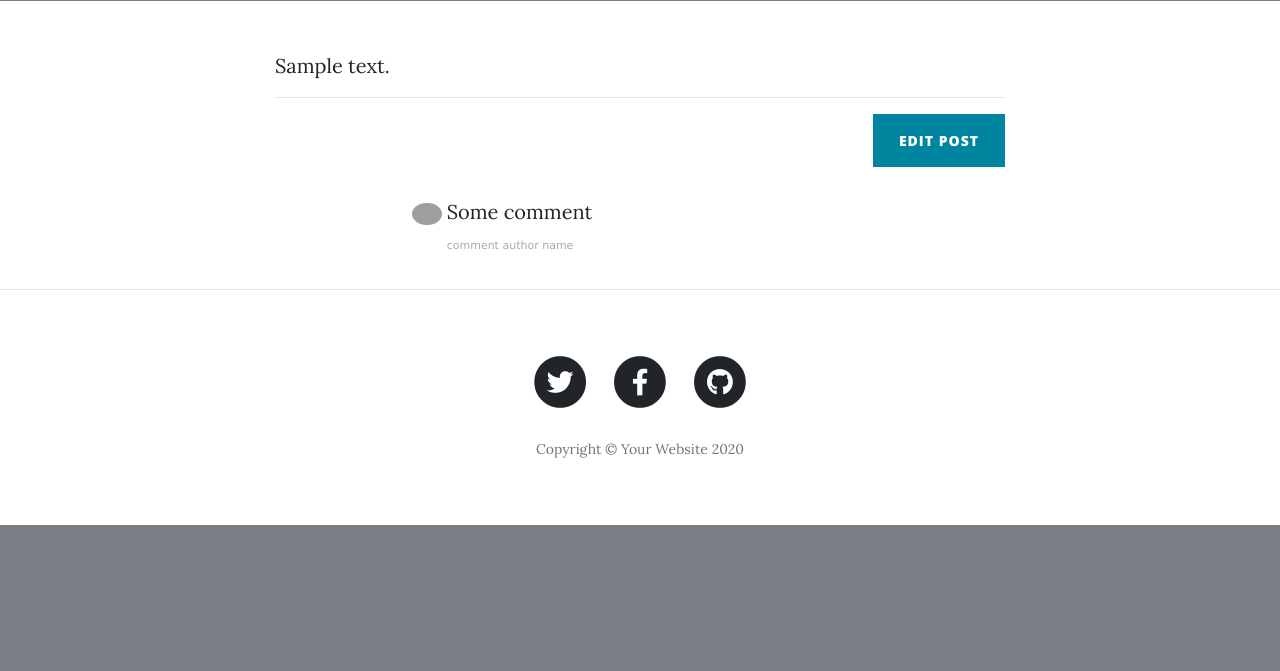
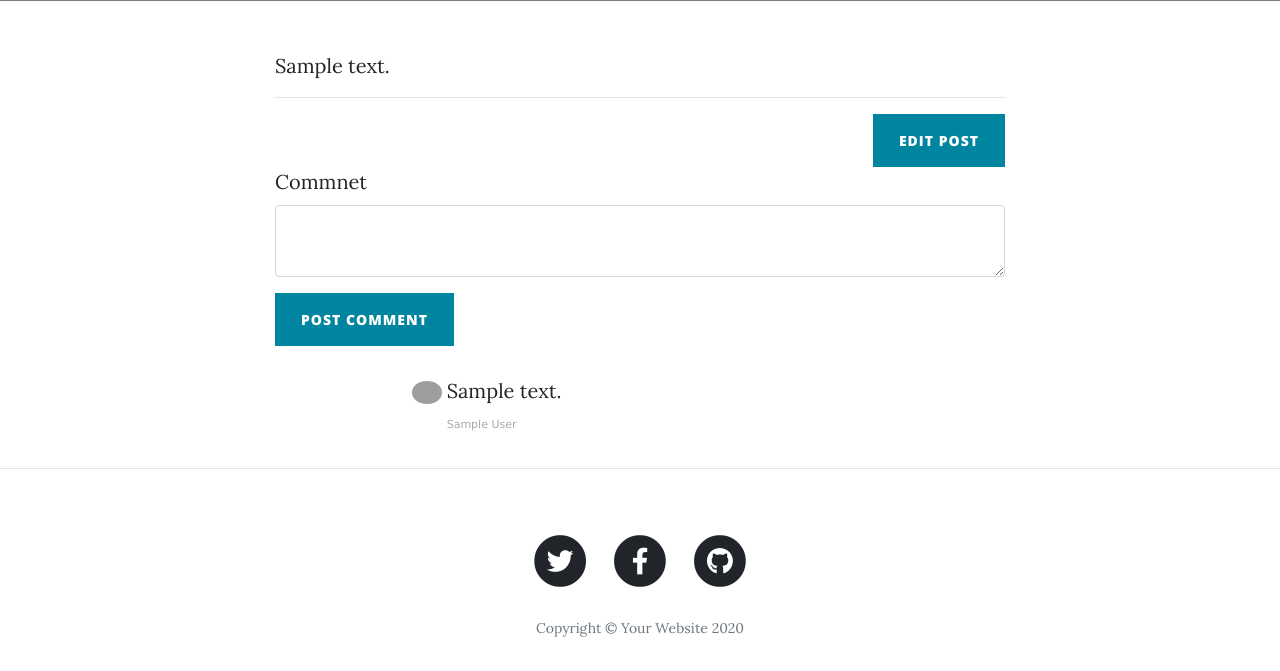
Before and after one commit to Hwkas/Blog-website, a Flask app: page /post/1 in a window 1280 px wide. Shown: the part 560-1231 px from the top of the page. Before the commit the page ends 1085 px from the top, so only its background shows below. Run offline with Flask 2, Linux system fonts and the light colour scheme; a user stored in the database is signed in; tables that the repository leaves empty hold one stand-in row (values such as "Sample post"); grey boxes marked "Sample" are stand-in pictures; some libraries are stand-ins or nearby versions; grey boxes are pictures that could not be loaded.

Commit message:
complete project

```diff
--- a/forms.py
+++ b/forms.py
@@ -1,10 +1,11 @@
 import email
 from flask_wtf import FlaskForm
-from wtforms import StringField, SubmitField, PasswordField, EmailField
+from wtforms import StringField, SubmitField, PasswordField, EmailField, TextAreaField
 from wtforms.validators import DataRequired, URL
 from flask_ckeditor import CKEditorField
 
-##WTForm
+
+# WTForm
 class CreatePostForm(FlaskForm):
     title = StringField("Blog Post Title", validators=[DataRequired()])
     subtitle = StringField("Subtitle", validators=[DataRequired()])
@@ -24,3 +25,8 @@ class LoginForm(FlaskForm):
     email = StringField(label="Email", validators=[DataRequired()])
     password = PasswordField(label="Password", validators=[DataRequired()])
     submit = SubmitField(label="Login")
+
+
+class CommentForm(FlaskForm):
+    body = TextAreaField(label="Commnet", validators=[DataRequired()])
+    submit = SubmitField(label="Post Comment")
--- a/main.py
+++ b/main.py
@@ -6,23 +6,33 @@ from werkzeug.security import generate_password_hash, check_password_hash
 from flask_sqlalchemy import SQLAlchemy
 from sqlalchemy.orm import relationship
 from flask_login import UserMixin, login_user, LoginManager, login_required, current_user, logout_user
-from forms import CreatePostForm, RegistrationForm, LoginForm
+from forms import CreatePostForm, RegistrationForm, LoginForm, CommentForm
 from flask_gravatar import Gravatar
 from functools import wraps
+
 
 app = Flask(__name__)
 app.config['SECRET_KEY'] = '8BYkEfBA6O6donzWlSihBXox7C0sKR6b'
 ckeditor = CKEditor(app)
 Bootstrap(app)
 
+
 # CONNECT TO DB
 app.config['SQLALCHEMY_DATABASE_URI'] = 'sqlite:///blog.db'
 app.config['SQLALCHEMY_TRACK_MODIFICATIONS'] = False
 db = SQLAlchemy(app)
+login_manager = LoginManager(app)
+gravatar = Gravatar(app,
+                    size=100,
+                    rating='g',
+                    default='retro',
+                    force_default=False,
+                    force_lower=False,
+                    use_ssl=False,
+                    base_url=None)
 
 
 # CONFIGURE TABLES
-
 class User(UserMixin, db.Model):
     __tablename__ = "users"
     id = db.Column(db.Integer, primary_key=True)
@@ -30,6 +40,7 @@ class User(UserMixin, db.Model):
     password = db.Column(db.String(250), nullable=False)
     name = db.Column(db.String(100), nullable=False)
     posts = relationship("BlogPost", backref="author")
+    comments = relationship("Commnet", backref="author")
 
 
 class BlogPost(db.Model):
@@ -41,24 +52,27 @@ class BlogPost(db.Model):
     body = db.Column(db.Text, nullable=False)
     img_url = db.Column(db.String(250), nullable=False)
     author_id = db.Column(db.Integer, db.ForeignKey("users.id"))
+    comments = relationship("Commnet", backref="blogpost")
 
 
-db.create_all()
+class Commnet(db.Model):
+    __tablename__ = "comments"
+    id = db.Column(db.Integer, primary_key=True)
+    body = db.Column(db.Text, nullable=False)
+    author_id = db.Column(db.Integer, db.ForeignKey("users.id"))
+    blogpost_id = db.Column(db.Integer, db.ForeignKey("blog_posts.id"))
+
+# the below line needs to be run only for very first to create db
+# db.create_all()
 
 
-# flask-login
-login_manager = LoginManager(app=app)
-
 # decorator for user_login
-
-
 @login_manager.user_loader
 def load_user(user_id):
     return User.query.get(int(user_id))
 
+
 # decorator for admin only rights
-
-
 def admin_only(function):
     @wraps(function)
     def wrapper(*args, **kwargs):
@@ -94,6 +108,7 @@ def register():
         db.session.commit()
         login_user(user=new_user)
         return redirect(url_for("get_all_posts"))
+
     return render_template("register.html", form=form)
 
 
@@ -117,10 +132,21 @@ def logout():
     return redirect(url_for('get_all_posts'))
 
 
-@app.route("/post/<int:post_id>")
+@app.route("/post/<int:post_id>", methods=["GET", "POST"])
 def show_post(post_id):
     requested_post = BlogPost.query.get(post_id)
-    return render_template("post.html", post=requested_post)
+    comments = Commnet.query.filter_by(blogpost_id=post_id).all()
+    form = CommentForm()
+    if form.validate_on_submit():
+        new_commnet = Commnet(
+            body=form.body.data,
+            author=current_user,
+            blogpost=requested_post,
+        )
+        db.session.add(new_commnet)
+        db.session.commit()
+        return redirect(url_for("show_post", post_id=post_id))
+    return render_template("post.html", post=requested_post, form=form, comments=comments)
 
 
 @app.route("/about")
@@ -149,6 +175,7 @@ def add_new_post():
         db.session.add(new_post)
         db.session.commit()
         return redirect(url_for("get_all_posts"))
+
     return render_template("make-post.html", form=form)
 
 
--- a/requirements.txt
+++ b/requirements.txt
@@ -19,3 +19,4 @@ urllib3==1.25.10
 visitor==0.1.3
 Werkzeug==1.0.1
 WTForms==2.3.3
+certifi==2022.6.15
--- a/templates/post.html
+++ b/templates/post.html
@@ -1,4 +1,5 @@
 {% include "header.html" %}
+{% import "bootstrap/wtf.html" as wtf%}
 
   <!-- Page Header -->
   <header class="masthead" style="background-image: url('{{post.img_url}}')">
@@ -34,17 +35,22 @@
 
 
 <!--           Comments Area -->
+          {% if current_user.is_authenticated %}
+            {{ wtf.quick_form(form, novalidate=True, button_map={"submit":"primary"})}}
+          {% endif %}
           <div class="col-lg-8 col-md-10 mx-auto comment">
               <ul class="commentList">
+                {% for comment in comments %}
                   <li>
                       <div class="commenterImage">
-                      <img src="https://pbs.twimg.com/profile_images/744849215675838464/IH0FNIXk.jpg"/>
+                        <img src="{{ comment.author.email | gravatar }}"/>
                       </div>
                       <div class="commentText">
-                      <p>Some comment</p>
-                      <span class="date sub-text">comment author name</span>
+                        <p>{{ comment.body }}</p>
+                        <span class="date sub-text">{{ comment.author.name }}</span>
                       </div>
                   </li>
+                {% endfor %}
               </ul>
             </div>
 
```
Also changed, not shown: 1 other file. Lines whose indentation alone changed are shown as unchanged.
